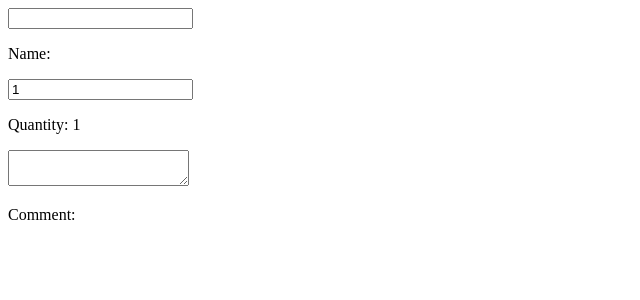
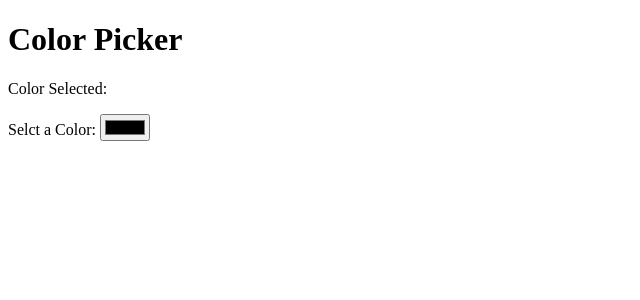
Before and after one commit to TanmayK-glitch/React, a React (Vite) app: page / in a window 1280 px wide. Shown: the top 300 px of the page, without its empty margins (0-640 px from the left). Built offline with nearby package versions, Linux system fonts and the light colour scheme.

Commit message:
Made A color picker app

```diff
--- a/src/App.jsx
+++ b/src/App.jsx
@@ -1,11 +1,12 @@
 // import Button from './Button.jsx';
-import MyComponent from './myComponent.jsx';
+// import MyComponent from './myComponent.jsx';
+import ColorPicker from "./ColorPickerApp";
 
 function App() {
 
   return (
     <>
-      <MyComponent />
+      <ColorPicker />
     </>
   );
 }
--- /dev/null
+++ b/src/ColorPickerApp.jsx
@@ -0,0 +1,22 @@
+import { useState } from "react";
+
+function ColorPicker(){
+    const [color, setColor] = useState();
+
+    const updateColor = (e) => {
+        setColor(e.target.value);
+    }
+
+    return(
+        <>
+        <div className="Color-Contanier">
+            <h1 style={{color: color}}>Color Picker</h1>
+            <p style={{backgroundColor: color}}>Color Selected: {color}</p>
+            <label>Selct a Color: </label>
+            <input type="color" value={color} onChange={updateColor}></input>
+        </div>
+        </>
+    );
+}
+
+export default ColorPicker
```
